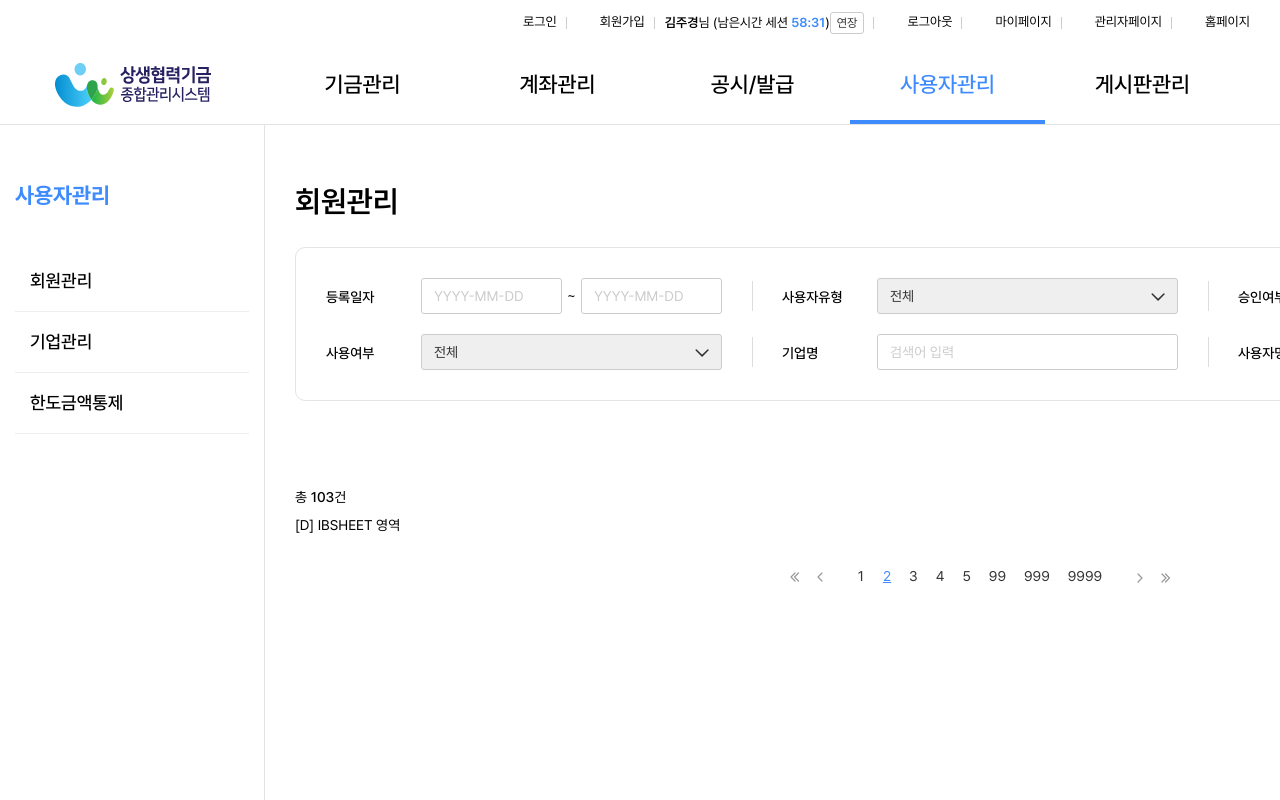
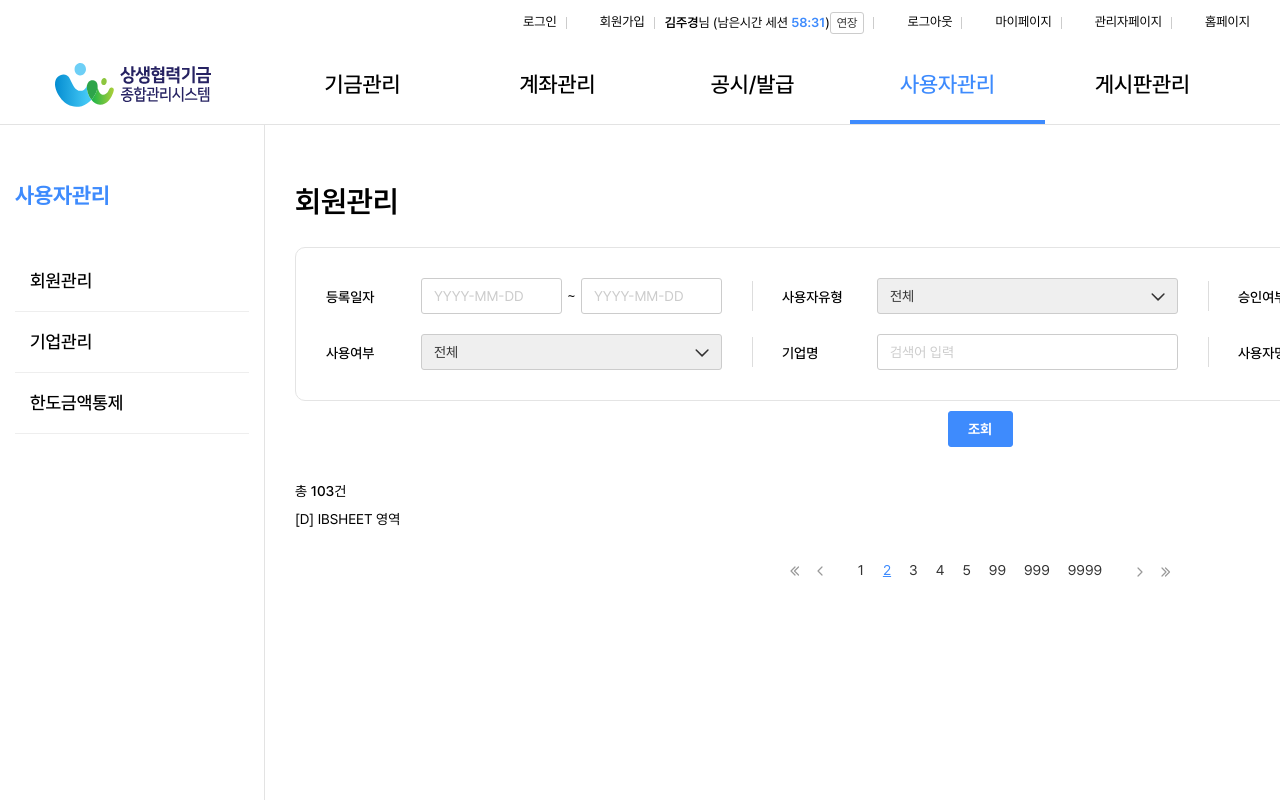
Before and after one commit to kps-kimpyoungsik/bigcenterlittle, a React (Create React App) app: page /admin/adm_4000/adm4100 in a window 1280 px wide. Shown: the top 800 px of the page. Built offline with nearby package versions, Linux system fonts and the light colour scheme.

Commit message:
버튼 컴포넌트화
버튼 컴포넌트화

```diff
--- a/src/publish/admin/adm_4000/adm_4100/index.tsx
+++ b/src/publish/admin/adm_4000/adm_4100/index.tsx
@@ -2,6 +2,7 @@ import React from "react";
 import { Link } from 'react-router-dom';
 import PageContainer from '../../PageContainer';
 import LayoutAside from "../adm_4000Aside";
+import Button from 'components/buttons/';
 function ContentsContainer() {
 	return (
 		<PageContainer>
@@ -82,16 +83,16 @@ function ContentsContainer() {
 						</div>
 					</div>
 					<div className="hz-root hz-center mb25">
-						<button className="hz-item bt bt-md bt-pri" type="button">조회</button>
+						<Button color="pri" size="md">조회</Button>
 					</div>
 					<div className="tb-top">
 						<div>
 							<p className="tx fc-black"></p>총 <em className="fw500">103</em>건
 						</div>
 						<div className="hz-root hz-gap8">
-							<button className="bt bt-md bt-gray-o" type="button">등록</button>
-							<button className="bt bt-md bt-gray-o" type="button">다운로드</button>
-							<div className="sl sl-md w120">
+							<Button color="gray-o" size="sm">등록</Button>
+							<Button color="gray-o" size="sm">다운로드</Button>
+							<div className="sl sl-sm w120">
 								<select name="" id="" className="">
 									<option value="0">20개씩보기</option>
 									<option value="0">50개씩보기</option>
```
